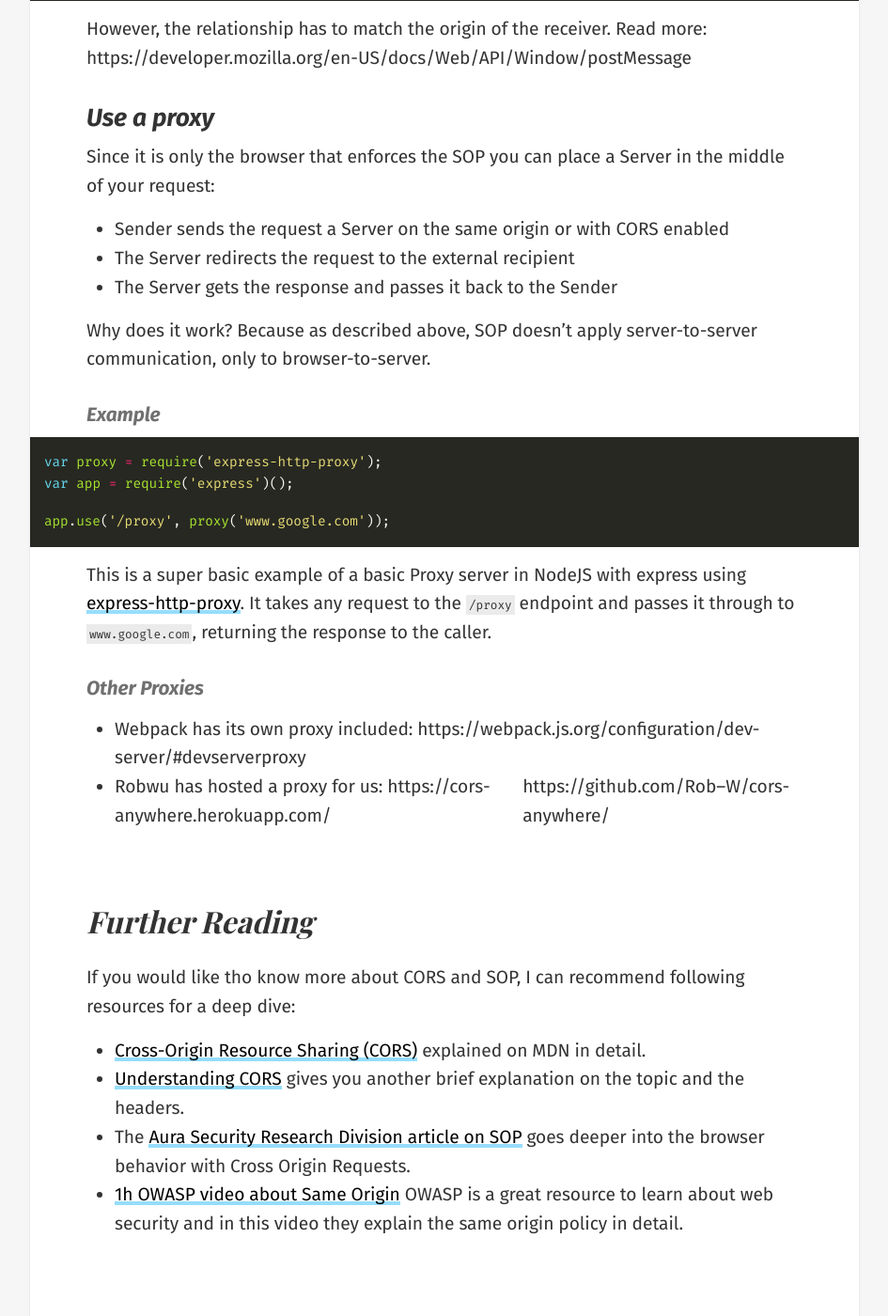
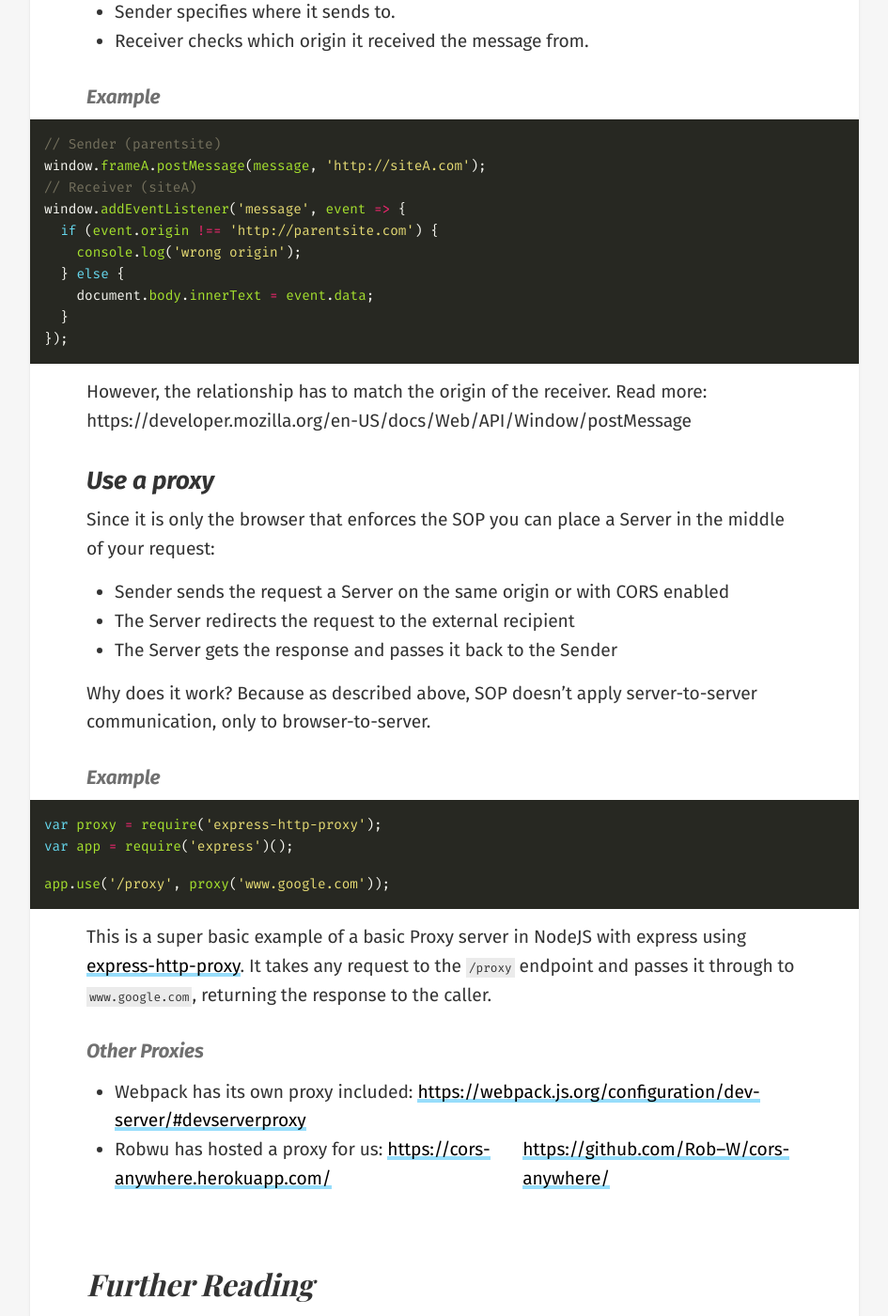
Before and after one commit to ThibaultJanBeyer/blog.thibaultjanbeyer.com-v2, a Jekyll site: the page built from _posts/2019-07-25-cors-cross-origin-javascript.md, in a window 1280 px wide and 1400 px high, scrolled down 9373 px. Shown: the whole window at 94% size, without its empty margins (167-1112 px from the left). Built offline with Jekyll 4.4.1, drawn with Linux system fonts in a browser that asks for light colours; nearby versions of some CDN libraries; some web fonts are replaced; comment, search, counter and statistics services are not loaded; some of the changed lines change nothing that is shown; some of the changed text lies outside the part shown.

Commit message:
minor markup fixes

````diff
--- a/_posts/2019-07-25-cors-cross-origin-javascript.md
+++ b/_posts/2019-07-25-cors-cross-origin-javascript.md
@@ -96,7 +96,7 @@
 
 ```javascript
 // on www.hacker.com
-const bank = window.open("https://www.yourbank.com/transactions", "right");
+const bank = window.open('https://www.yourbank.com/transactions', 'right');
 console.log(bank.document.body); // same origin “error”
 ```
 
@@ -130,8 +130,12 @@
 
 ```html
 <!-- on www.hacker.com -->
-<link rel="stylesheet" type="text/css" href="hacker.css">
-<link rel="stylesheet" type="text/css" href="https://www.yourbank.com/transactions.css">
+<link rel="stylesheet" type="text/css" href="hacker.css" />
+<link
+  rel="stylesheet"
+  type="text/css"
+  href="https://www.yourbank.com/transactions.css"
+/>
 <script>
   console.log(document.styleSheets[0].rules); // works
   console.log(document.styleSheets[1].rules); // null (empty)
@@ -156,6 +160,7 @@
 
 It depends. While it might be another layer of security, I can totally aggree with [ttwinlakkes](https://www.reddit.com/r/Frontend/comments/cfpf5a/what_are_your_painpoints_with_cors_cross_origin/euchfph/):
 most of the times I have had problems with it is with protected APIs that already have protections in place. It might be a good idea in general, but it is a nuisance if your only cross-origin resources are protected public endpoints.
+
 As you can see it really depends on your use case: Enabling Cross Origin Request for all domains **is not** a security risc per se and can make total sense. Generally, <i class="hilite">for 99% of public APIs the Same Origin Policy makes absolutely no sense</i>.
 
 ## Cross-Origin Resource Sharing (CORS) to the rescue!
@@ -189,7 +194,7 @@
 
 ### What Headers do we need?
 
-1. [Access-Control-Allow-Origin](https://developer.mozilla.org/en-US/docs/Web/HTTP/Headers/Access-Control-Allow-Origin)
+#### [Access-Control-Allow-Origin](https://developer.mozilla.org/en-US/docs/Web/HTTP/Headers/Access-Control-Allow-Origin)
 
 Restricts which origins are allowed to make a request.
 Use `*` to allow access from all origins or use a specific origin:
@@ -200,7 +205,7 @@
 
 <i class="hilite">If you require the client to pass authentication headers (e.g. cookies) the value [can not be \*](https://developer.mozilla.org/en-US/docs/Web/HTTP/CORS/Errors/CORSNotSupportingCredentials) — it must be a fully qualified domain!</i>
 
-2. [Access-Control-Allow-Methods](https://developer.mozilla.org/en-US/docs/Web/HTTP/Headers/Access-Control-Allow-Methods)
+#### [Access-Control-Allow-Methods](https://developer.mozilla.org/en-US/docs/Web/HTTP/Headers/Access-Control-Allow-Methods)
 
 Which [HTTP Methods](https://developer.mozilla.org/en-US/docs/Web/HTTP/Methods) are allowed to be made:
 
@@ -208,7 +213,7 @@
 Access-Control-Allow-Methods: POST, GET, OPTIONS, PUT, PATCH, DELETE
 ```
 
-3. [Access-Control-Allow-Credentials](https://developer.mozilla.org/en-US/docs/Web/HTTP/Headers/Access-Control-Allow-Credentials)
+#### [Access-Control-Allow-Credentials](https://developer.mozilla.org/en-US/docs/Web/HTTP/Headers/Access-Control-Allow-Credentials)
 
 Only required if your server supports cookie auth.
 
@@ -216,7 +221,7 @@
 Access-Control-Allow-Credentials: true
 ```
 
-4. More access control headers:
+#### More access control headers:
 
 These are less common, still, here is the list:
 
@@ -247,15 +252,18 @@
 
 app.use((req, res, next) => {
   res.append('Access-Control-Allow-Origin', ['*']);
-  res.append('Access-Control-Allow-Methods', 'GET,PUT,POST,DELETE,OPTIONS,PATCH');
+  res.append(
+    'Access-Control-Allow-Methods',
+    'GET,PUT,POST,DELETE,OPTIONS,PATCH'
+  );
   next();
 });
 
 app.post('/', async (req, res) => {
-  res.send("ok")
+  res.send('ok');
 });
 
-app.listen(3000, function () {
+app.listen(3000, function() {
   console.log('Example app listening on port 3000!');
 });
 ```
@@ -265,13 +273,21 @@
 In HTML, there is an attribute for that! It’s called [crossorigin](https://developer.mozilla.org/en-US/docs/Web/HTML/CORS_settings_attributes) and here is how you use it:
 
 ```html
-<img crossorigin="anonymous" src="https://foo.com/img">
+<img crossorigin="anonymous" src="https://foo.com/img" />
 <!-- OR -->
-<img crossorigin="use-credentials" src="https://foo.com/img">
+<img crossorigin="use-credentials" src="https://foo.com/img" />
 <!-- Also works with other resources: -->
-<script crossorigin="anonymous" src="https://example.com/example-framework.js"></script>
-<link   crossorigin="use-credentials" rel="manifest" href="/app.webmanifest">
-<video  crossorigin="anonymous" src="https://example.com/videofile.ogg" autoplay poster="posterimage.jpg"></video>
+<script
+  crossorigin="anonymous"
+  src="https://example.com/example-framework.js"
+></script>
+<link crossorigin="use-credentials" rel="manifest" href="/app.webmanifest" />
+<video
+  crossorigin="anonymous"
+  src="https://example.com/videofile.ogg"
+  autoplay
+  poster="posterimage.jpg"
+></video>
 ```
 
 Note:
@@ -293,11 +309,11 @@
 
 ```javascript
 // Sender (parentsite)
-window.frameA.postMessage(message, "http://siteA.com");
+window.frameA.postMessage(message, 'http://siteA.com');
 // Receiver (siteA)
 window.addEventListener('message', event => {
-  if(event.origin !== 'http://parentsite.com') {
-    console.log("wrong origin");
+  if (event.origin !== 'http://parentsite.com') {
+    console.log('wrong origin');
   } else {
     document.body.innerText = event.data;
   }
@@ -331,8 +347,8 @@
 
 #### Other Proxies
 
-- Webpack has its own proxy included: https://webpack.js.org/configuration/dev-server/#devserverproxy
-- Robwu has hosted a proxy for us: https://cors-anywhere.herokuapp.com/ | https://github.com/Rob--W/cors-anywhere/
+- Webpack has its own proxy included: [https://webpack.js.org/configuration/dev-server/#devserverproxy](https://webpack.js.org/configuration/dev-server/#devserverproxy)
+- Robwu has hosted a proxy for us: [https://cors-anywhere.herokuapp.com/](https://cors-anywhere.herokuapp.com/) | [https://github.com/Rob--W/cors-anywhere/](https://github.com/Rob--W/cors-anywhere/)
 
 ## Further Reading
 
````
